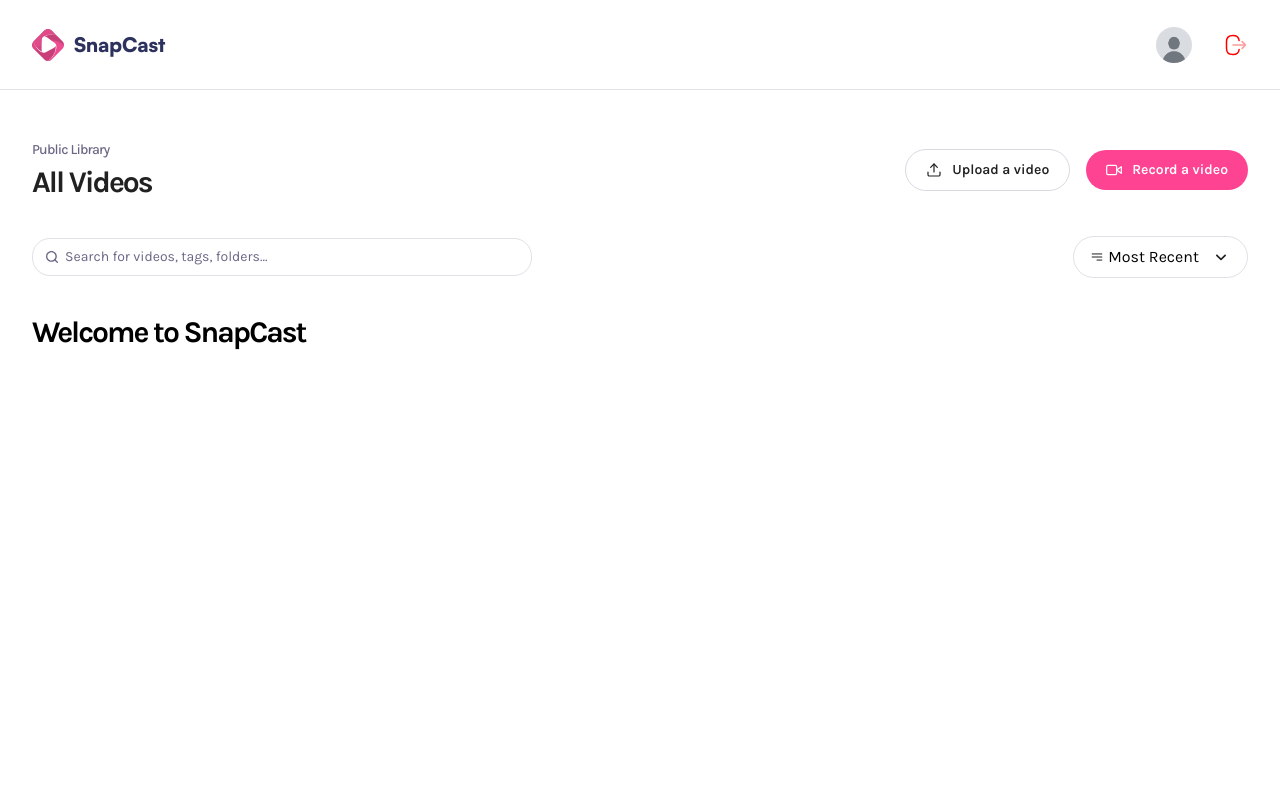
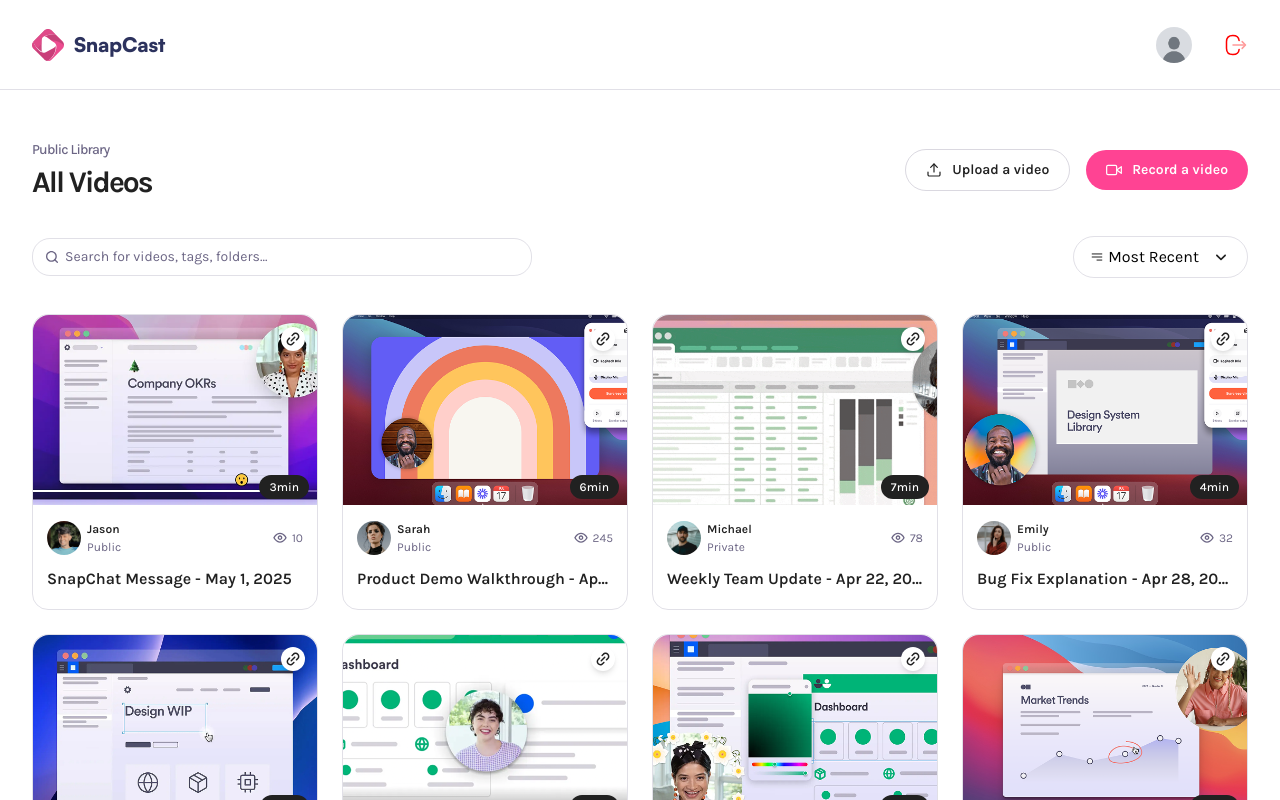
Before and after one commit to KaziAmin110/video_sharing, a Next.js app: page / in a window 1280 px wide. Shown: the top 800 px of the page. Built offline with nearby package versions, Linux system fonts and the light colour scheme.

Commit message:
Added Implementation of UI for Video Cards

```diff
--- a/app/(root)/page.tsx
+++ b/app/(root)/page.tsx
@@ -1,13 +1,19 @@
-import Header from '@/components/Header'
-import React from 'react'
+import Header from "@/components/Header";
+import VideoCard from "@/components/VideoCard";
+import { dummyCards } from "@/constants";
+import React from "react";
 
 const Page = () => {
   return (
-    <main className='wrapper page'>
-      <Header title='All Videos' subHeader='Public Library'/>
-      <h1 className='text-3xl font-bold'>Welcome to SnapCast</h1>
+    <main className="wrapper page">
+      <Header title="All Videos" subHeader="Public Library" />
+      <section className="video-grid">
+        {dummyCards.map((card) => (
+          <VideoCard {...card} key={card.id} />
+        ))}
+      </section>
     </main>
-  )
-}
+  );
+};
 
-export default Page
+export default Page;
--- a/app/(root)/profile/[id]/page.tsx
+++ b/app/(root)/profile/[id]/page.tsx
@@ -1,5 +1,6 @@
 import Header from "@/components/Header";
-
+import VideoCard from "@/components/VideoCard";
+import { dummyCards } from "@/constants";
 const Page = async ({ params }: ParamsWithSearch) => {
   const userName = "Kazi Amin";
   const { id } = await params;
@@ -10,7 +11,11 @@
         title={userName}
         userImg="/assets/images/dummy.jpg"
       />
-      <h1 className="text-2xl font-karla">USER ID: {id}</h1>
+      <section className="video-grid">
+        {dummyCards.map((card) => (
+          <VideoCard {...card} key={card.id} />
+        ))}
+      </section>
     </div>
   );
 };
--- /dev/null
+++ b/app/(root)/video/[videoid]/page.tsx
@@ -0,0 +1,11 @@
+import React from 'react'
+
+const Page = () => {
+  return (
+    <main className='wrapper page'>
+        VIDEO DETAILS PAGE
+    </main>
+  )
+}
+
+export default Page
--- /dev/null
+++ b/components/VideoCard.tsx
@@ -0,0 +1,63 @@
+"use client";
+
+import Link from "next/link";
+import Image from "next/image";
+
+const VideoCard = ({
+  id,
+  title,
+  thumbnail,
+  createdAt,
+  userImg,
+  username,
+  views,
+  visibility,
+  duration,
+}: VideoCardProps) => {
+  return (
+    <Link href={`/video/${id}`} className="video-card">
+      <Image
+        src={thumbnail}
+        alt={thumbnail}
+        width={290}
+        height={160}
+        className="thumbnail"
+      />
+      <article>
+        <div>
+            <figure>
+                <Image src={userImg || "/assets/images/dummy.jpg"} alt="avatar" width={34} height={34} className="rounded-full aspect-square" />
+                <figcaption>
+                    <h3>{username}</h3>
+                    <p>{visibility}</p>
+                </figcaption>
+            </figure>
+            <aside>
+                <Image src="/assets/icons/eye.svg" alt="views" width={16} height={16} />
+                <span>{views}</span>
+            </aside>
+        </div>
+        <h2>{title} - {" "} {createdAt.toLocaleDateString('en-US', {
+            year: 'numeric',
+            month: 'short',
+            day: 'numeric',
+        })}</h2>
+      </article>
+      <button onClick={() => {}} className="copy-btn">
+        <Image
+          src="/assets/icons/link.svg"
+          alt="copy"
+          width={18}
+          height={18}
+        />
+      </button>
+      {duration && (
+        <div className="duration">
+            {Math.ceil(duration / 60)}min
+        </div>
+      )}
+    </Link>
+  );
+};
+
+export default VideoCard;
--- a/constants/index.ts
+++ b/constants/index.ts
@@ -1,52 +1,3 @@
-export const MAX_VIDEO_SIZE = 500 * 1024 * 1024;
-export const MAX_THUMBNAIL_SIZE = 10 * 1024 * 1024;
-
-export const BUNNY = {
-  STREAM_BASE_URL: "https://video.bunnycdn.com/library",
-  STORAGE_BASE_URL: "https://sg.storage.bunnycdn.com/snapcast",
-  CDN_URL: "https://snapcast.b-cdn.net",
-  EMBED_URL: "https://iframe.mediadelivery.net/embed",
-  TRANSCRIPT_URL: "https://vz-47a08e64-84d.b-cdn.net",
-};
-
-export const emojis = ["😂", "😍", "👍"];
-
-export const filterOptions = [
-  "Most Viewed",
-  "Most Recent",
-  "Oldest First",
-  "Least Viewed",
-];
-
-export const visibilities: Visibility[] = ["public", "private"];
-
-export const ICONS = {
-  record: "/assets/icons/record.svg",
-  close: "/assets/icons/close.svg",
-  upload: "/assets/icons/upload.svg",
-};
-
-export const initialVideoState = {
-  isLoaded: false,
-  hasIncrementedView: false,
-  isProcessing: true,
-  processingProgress: 0,
-};
-
-export const infos = ["transcript", "metadata"];
-
-export const DEFAULT_VIDEO_CONFIG = {
-  width: { ideal: 1920 },
-  height: { ideal: 1080 },
-  frameRate: { ideal: 30 },
-};
-
-export const DEFAULT_RECORDING_CONFIG = {
-  mimeType: "video/webm;codecs=vp9,opus",
-  audioBitsPerSecond: 128000,
-  videoBitsPerSecond: 2500000,
-};
-
 export const MAX_VIDEO_SIZE = 500 * 1024 * 1024;
 export const MAX_THUMBNAIL_SIZE = 10 * 1024 * 1024;
 
--- a/index.d.ts
+++ b/index.d.ts
@@ -111,7 +111,7 @@
   src: string | null;
 }
 
-type Visibility = "public" | "private";
+type Visibility = string;
 
 declare interface VideoDetails {
   videoId: string;
```
